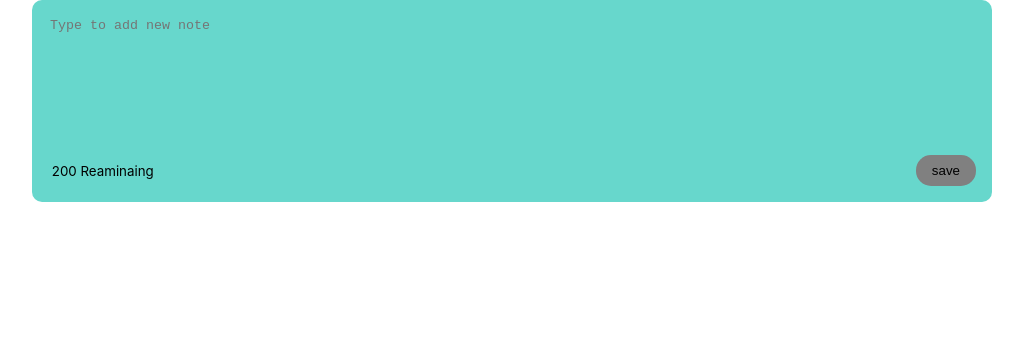
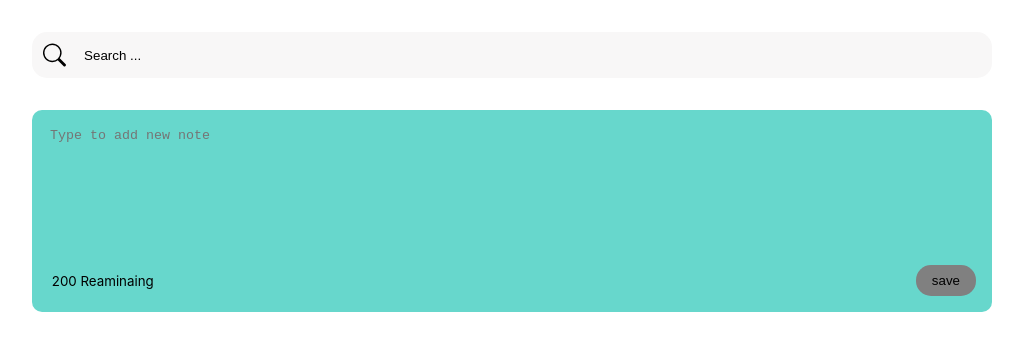
Before and after one commit to SidahmedBelkadi/React-Notes-App, a React (Create React App) app: page / in a window 1280 px wide. Shown: the top 350 px of the page, without its empty margins (128-1151 px from the left). Built offline with nearby package versions, Linux system fonts and the light colour scheme; the HTML template or start-up script is replaced by a standard one.

Commit message:
Complete Search Functionality

```diff
--- a/src/App.js
+++ b/src/App.js
@@ -1,11 +1,14 @@
 import { useState } from "react"
 import { nanoid } from 'nanoid'
 import NotesList from "./components/NotesList"
+import SearchBar from "./components/SearchBar"
 
 
 const App = () => {
 
   const [notes, setNotes] = useState([])
+  const [searchNote, setSearchNote] = useState('')
+  const searchedNotes = notes.filter(note => note.text.toLowerCase().includes(searchNote))
 
   const addNote = (text) => {
     const newNote = {
@@ -13,7 +16,6 @@ const App = () => {
       text: text,
       date: new Date().toLocaleDateString()
     }
-
     setNotes(notes => ([...notes, newNote]))
   }
 
@@ -24,9 +26,11 @@ const App = () => {
 
 
   return (
+
     <div className="container">
+      <SearchBar handleSearchNote={setSearchNote} />
       <NotesList
-        notes={notes}
+        notes={searchedNotes}
         handleAddNote={addNote}
         handleDeleteNote={deleteNote}
       />
--- /dev/null
+++ b/src/components/SearchBar.js
@@ -0,0 +1,13 @@
+import { BsSearch } from "react-icons/bs";
+
+const SearchBar = ({handleSearchNote}) => {
+  return (
+    <div className="search-bar">
+        <BsSearch className="search-icon" size='1.5rem' />
+        <input onChange={(e) => handleSearchNote(e.target.value)}
+         type="text" name="" id="" placeholder="Search ..."/>
+    </div>
+  )
+}
+
+export default SearchBar
--- a/src/index.css
+++ b/src/index.css
@@ -16,6 +16,29 @@ code {
   font-family: source-code-pro, Menlo, Monaco, Consolas, 'Courier New',
     monospace;
 }
+
+.search-bar {
+  display: flex;
+  align-items: center;
+  gap: 1rem;
+  background-color: rgb(248, 247, 247);
+  padding: .7rem;
+  border-radius: 15px;
+  margin: 2rem 0;
+  position: relative;
+}
+
+.search-bar input {
+  width: 100%; height: 100%;
+  border: none;
+  background: transparent;
+  outline: none;
+}
+
+.search-bar input::placeholder {
+  color: #000;
+}
+
 
 .container {
   max-width: 960px;
@@ -72,3 +95,8 @@ textarea:focus {
   display: flex;
   justify-content: space-between; align-items: center;
 }
+
+.delete-icon:hover {
+  cursor: pointer;
+  color: #4f4c2b;
+}
```
